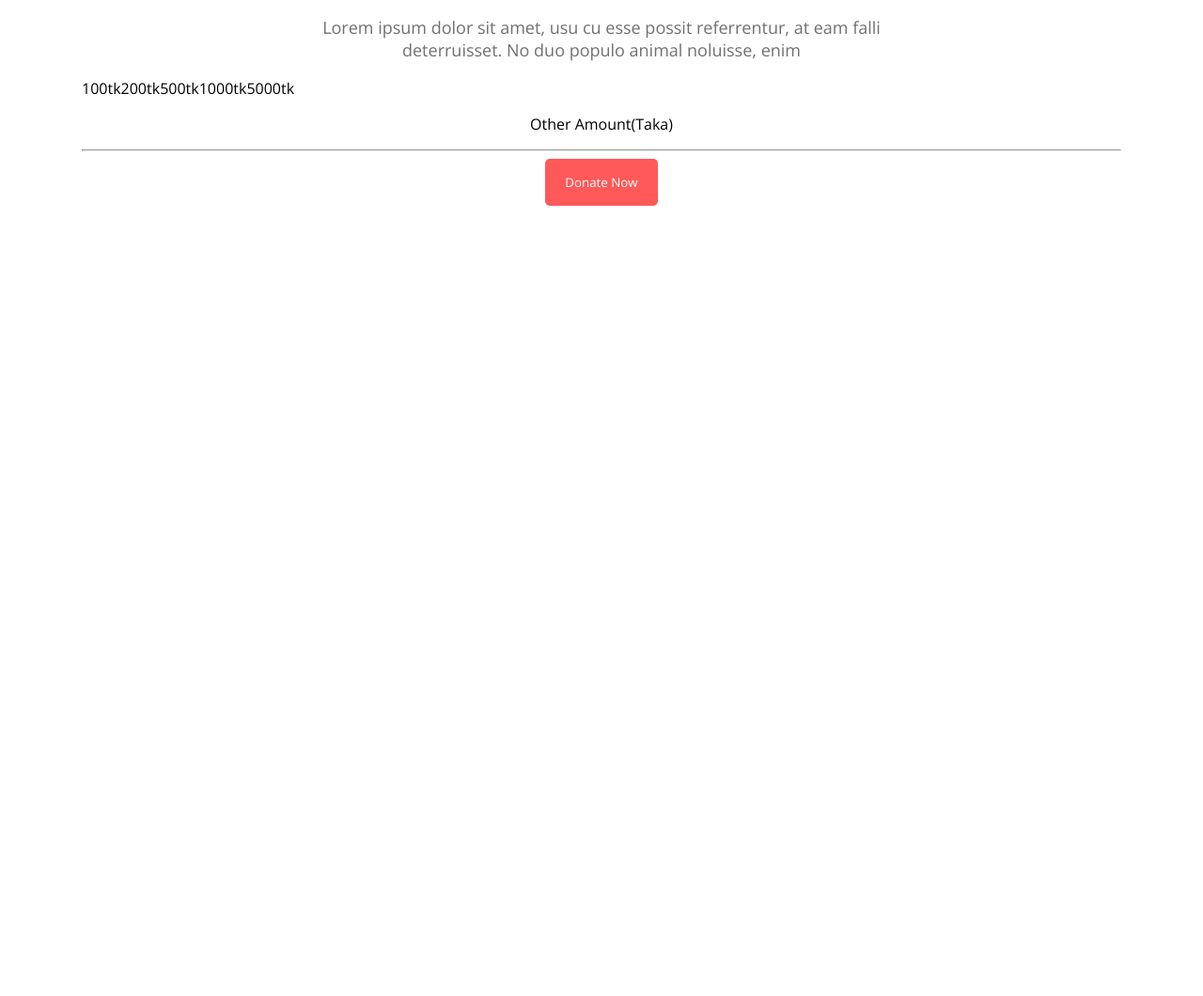
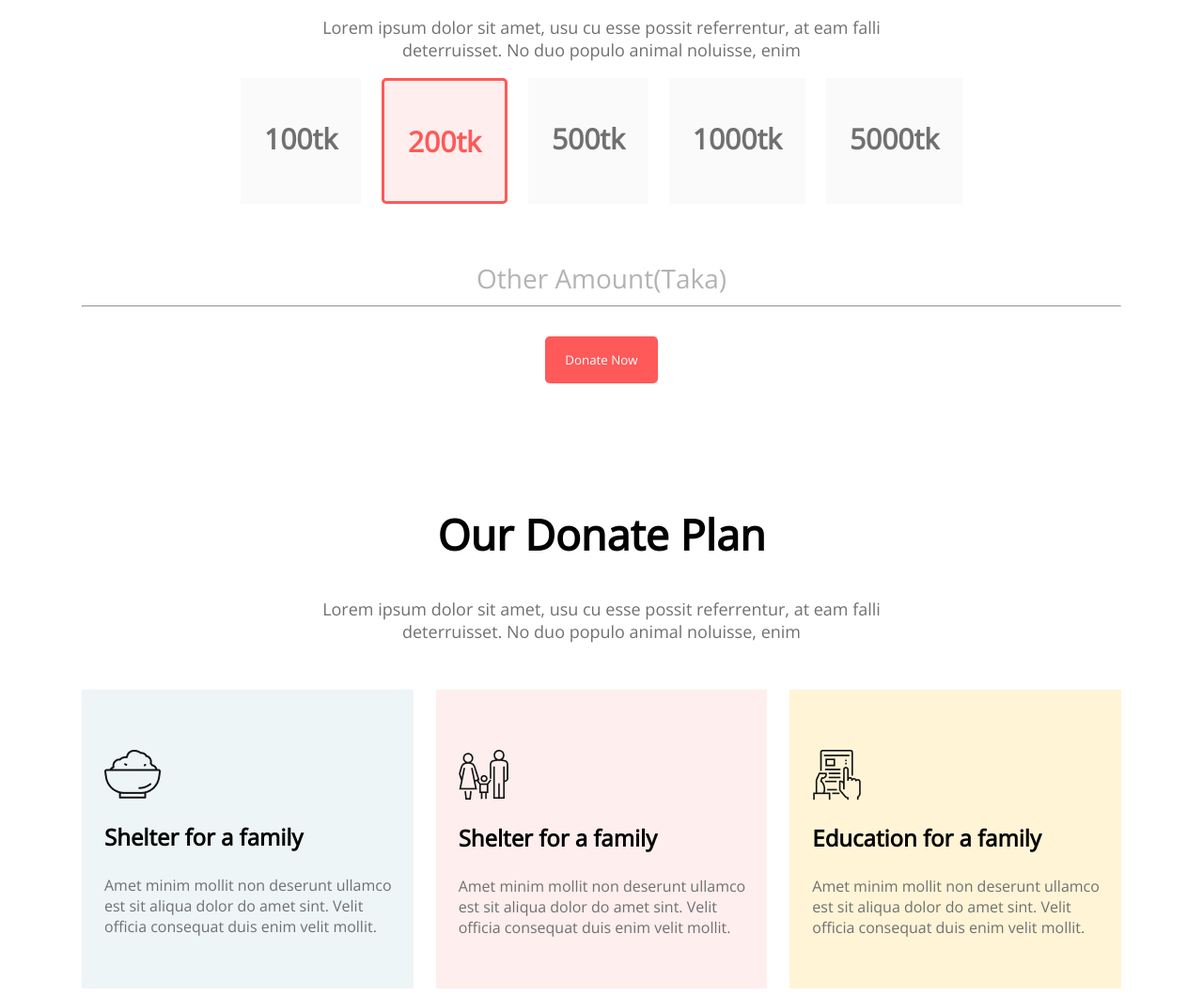
Before and after one commit to anayet71/practice-project, a plain HTML site: page index.html in a window 1280 px wide. Shown: the part 702-1762 px from the top of the page at 94% size. Before the commit the page ends 929 px from the top, so only its background shows below. Drawn offline with nearby package versions, Linux system fonts and the light colour scheme.

Commit message:
Our Donation Sectors details

```diff
--- a/index.html
+++ b/index.html
@@ -32,15 +32,42 @@
                     animal noluisse, enim
                </p>
                <div class="donate-amount">
-               <div class="100tk">100tk</div>
-               <div class="200tk">200tk</div>
-               <div class="500tk">500tk</div>
-               <div class="1000tk">1000tk</div>
-               <div class="5000tk">5000tk</div>
+               <div class="tk-100">100tk</div>
+               <div class="tk-200">200tk</div>
+               <div class="tk-100">500tk</div>
+               <div class="tk-100">1000tk</div>
+               <div class="tk-100">5000tk</div>
                </div>
                <p class="donate-other">Other Amount(Taka)</p>
                <hr>
                <button class="btn-primary">Donate Now</button>
+          </div>
+          <div class="donate-plan">
+               <h2 class="donate-plan-main-title">
+                    Our Donate Plan
+               </h2>
+               <p class="donate-plan-description">
+                    Lorem ipsum dolor sit amet, usu cu esse possit referrentur, at eam falli <br> deterruisset. No duo populo animal noluisse, enim
+               </p>
+               <section class="donate-plan-sectors">
+
+
+                    <div class="food">
+                         <img src="icons/food.png" alt="">
+                         <h3 class="donate-plan-title">Shelter for a family</h3>
+                         <p class="donate-plan-details">Amet minim mollit non deserunt ullamco est sit aliqua dolor do amet sint. Velit officia consequat duis enim velit mollit.</p>
+                    </div>
+                    <div class="shelter">
+                         <img src="icons/shelter.png" alt="">
+                         <h3 class="donate-plan-title">Shelter for a family</h3>
+                         <p class="donate-plan-details">Amet minim mollit non deserunt ullamco est sit aliqua dolor do amet sint. Velit officia consequat duis enim velit mollit.</p>
+                    </div>
+                    <div class="education">
+                         <img src="icons/Frame-1.png" alt="">
+                         <h3 class="donate-plan-title">Education for a family</h3>
+                         <p class="donate-plan-details">Amet minim mollit non deserunt ullamco est sit aliqua dolor do amet sint. Velit officia consequat duis enim velit mollit.</p>
+                    </div>
+               </section>
           </div>
 
      </main>
--- a/styles.css
+++ b/styles.css
@@ -39,6 +39,7 @@ header{
      font-weight: 700;
      margin-bottom: 20px;
      margin-top: 130px;
+     text-align: center;
 }
 .donate-description{
      color: #707070;
@@ -46,7 +47,87 @@ header{
 }
 .donate-amount{
      display: flex;
+     gap: 22px;
+     justify-content: center;
 }
-{
-     background-color:#FF5959;
+.tk-100{
+     font-size: 30px;
+     font-weight: 700;
+     color: #707070;
+     padding: 43.5px 25px;
+     background-color:#FAFAFA ;
 }
+.tk-200{
+     font-size: 30px;
+     font-weight: 700;
+     padding: 43.5px 25px;
+     color: #FF5959;
+     border: 3px solid #FF5959;
+     border-radius: 5px;
+     background-color: #FFEEEE;
+}
+.donate-other{
+     margin-top: 60px;
+     color: #B3B3B3;
+     font-size: 28px;
+     margin-bottom: 10px;
+}
+hr{
+     margin-bottom: 31px;
+     color: #DADADA;
+}
+.donate-plan-sectors{
+     display: flex;
+     gap: 24px;
+}
+.donate-plan-main-title{
+     font-size: 45px;
+     font-weight: 700;
+     margin-top: 130px;
+}
+.donate-plan-description{
+     color:#707070 ;
+     font-size: 18px;
+     margin-bottom: 50px;
+}
+.donate-plan-title{
+     font-size: 24px;
+     font-weight: 600;
+     text-align: left;
+     margin-left: 24px;
+}
+.donate-plan-details{
+     color:#707070 ;
+     margin-left: 24px;
+     margin-bottom: 54px;
+     margin-right: 22px;
+     text-align: left;
+}
+.food{
+     background-color: rgba(79, 157, 166, 0.1);
+}
+.food img{
+     display: block;
+     text-align: left;
+     margin-top: 64px;
+     margin-left: 24px;
+}
+
+.shelter{
+     background-color: rgba(255, 89, 89, 0.1);
+}
+.shelter img{
+     display: block;
+     text-align: left;
+     margin-top: 64px;
+     margin-left: 24px;
+}
+.education{
+     background-color: #FFF4D6;
+}
+.education img{
+     display: block;
+     text-align: left;
+     margin-top: 64px;
+     margin-left: 24px;
+}
```
